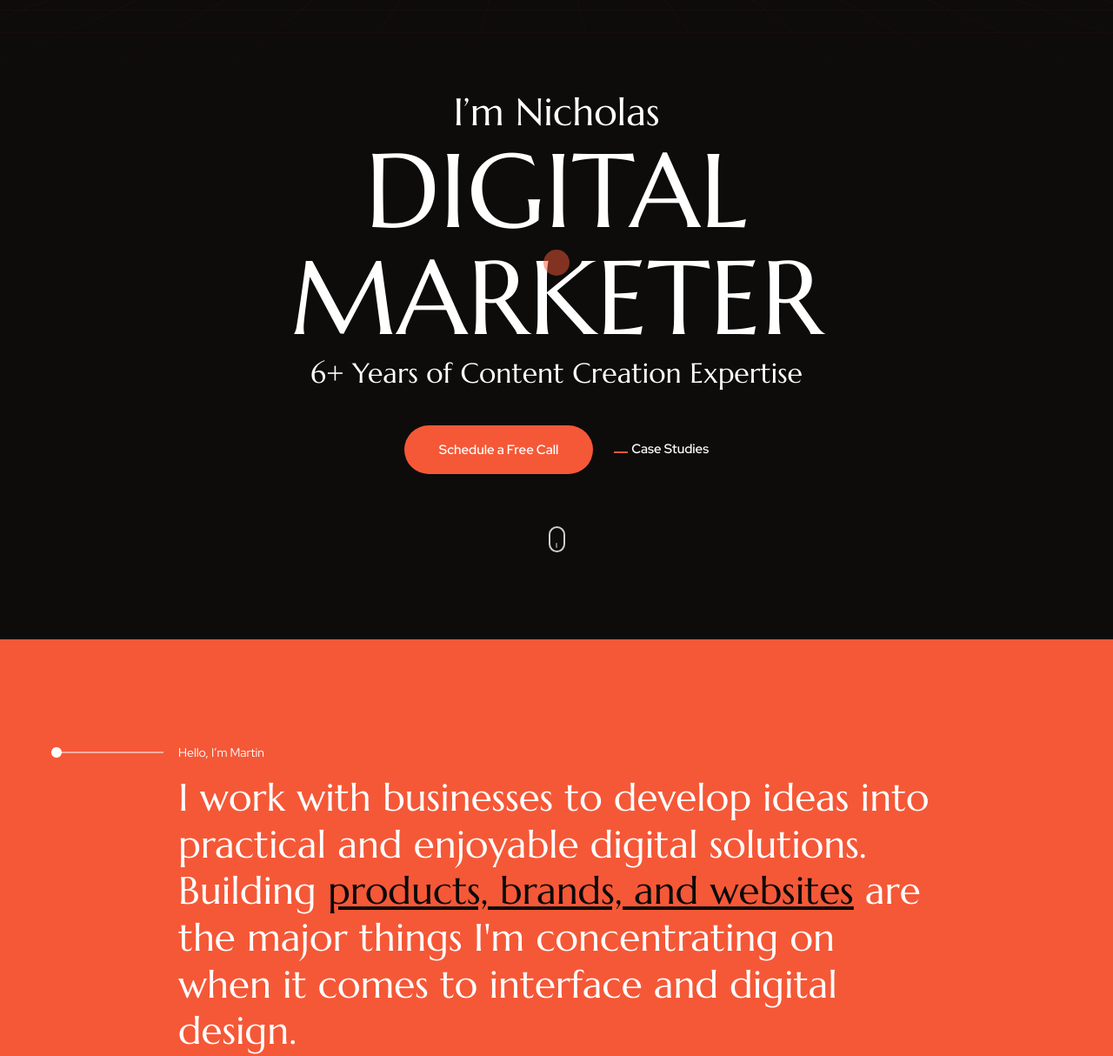
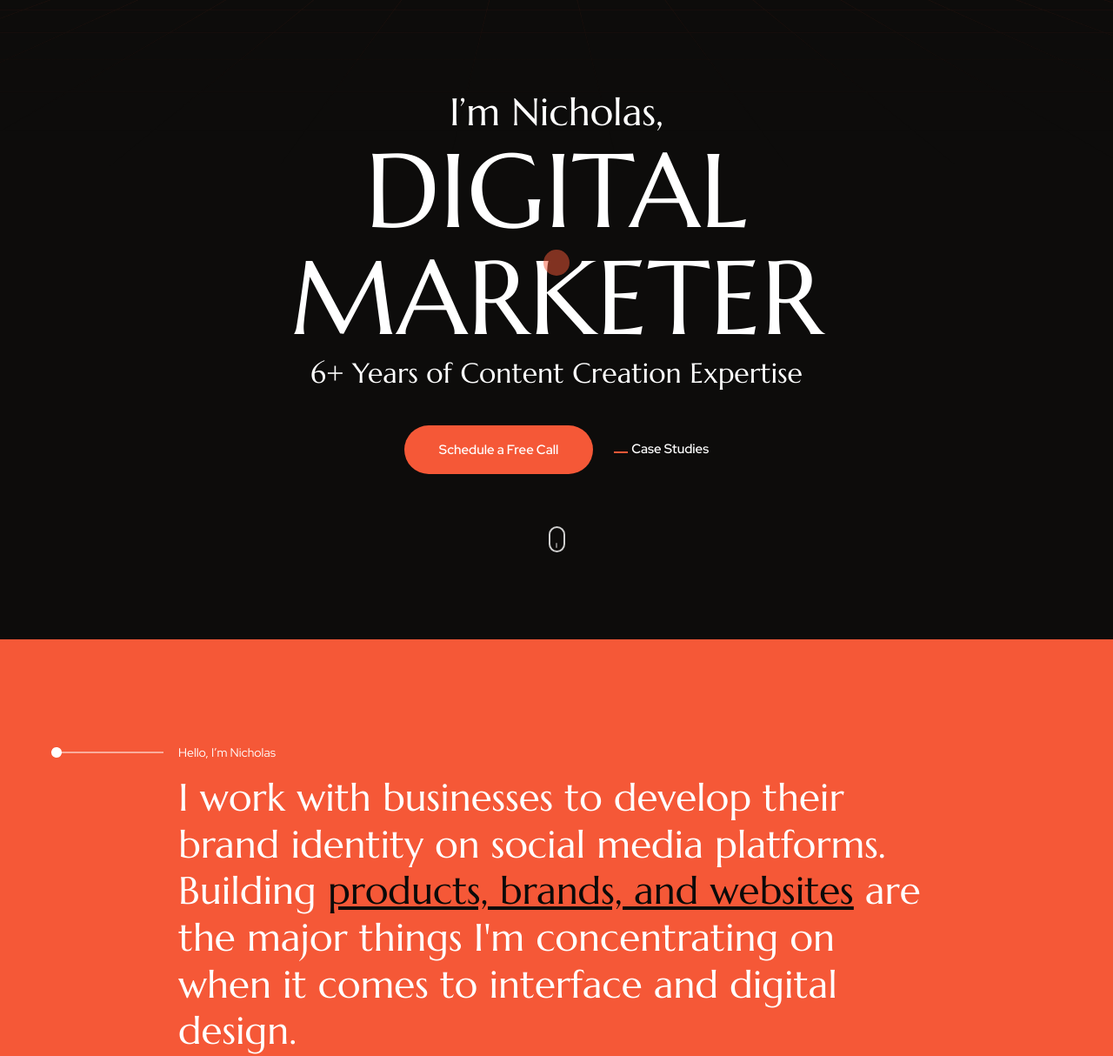
Before and after one commit to havenwoods/brooks-consulting-site, a plain HTML site: page martin-main/home-dark.html in a window 1280 px wide. Shown: the part 98-1312 px from the top of the page at 87% size. Drawn offline with Linux system fonts and the light colour scheme; files whose address does not match are found by name.

Commit message:
text changes

```diff
--- a/martin-main/home-dark.html
+++ b/martin-main/home-dark.html
@@ -97,7 +97,7 @@
             <img src="./assets/images/hero-bg-dark.png" alt="backgroud" class="hero-grid-shape">
             <div class="container">
                 <div class="hero-content text-center">
-                    <h1 class="hero__title">I’m Nicholas</h1>
+                    <h1 class="hero__title">I’m Nicholas,</h1>
                     <h2 class="hero_highlighted__text">Digital <br> Marketer</h2>
                     <h4>6+ Years of Content Creation Expertise</h4>
                     <div class="hero-buttons d-flex flex-wrap align-items-center gap-4 justify-content-center">
@@ -121,8 +121,8 @@
                     <div class="intro-text-content position-relative">
                         <img src="./assets/images/icons/pin-white.png" alt="pin"
                             class="intro-pin d-lg-block d-none wow fadeInLeft" data-wow-delay="0.05s">
-                        <p>Hello, I’m Martin</p>
-                        <h3>I work with businesses to develop ideas into practical and enjoyable digital solutions.
+                        <p>Hello, I’m Nicholas</p>
+                        <h3>I work with businesses to develop their brand identity on social media platforms.
                             Building <span class="text_gradient">products, brands, and websites</span> are the major
                             things I'm concentrating on when it
                             comes to interface and digital design.</h3>
```
